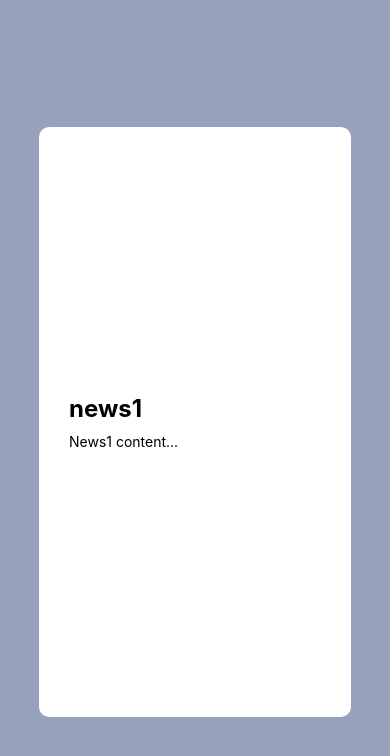
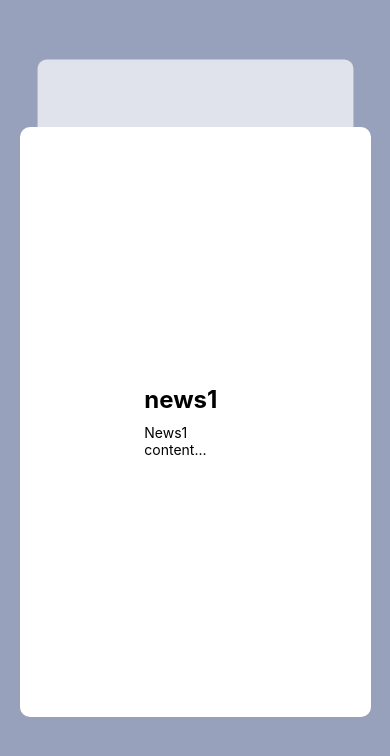
Before and after one commit to Ayandip13/cardAnimation, a React Native app: screen / in a window 390 px wide. Shown: the top 756 px of the page. Built offline with nearby package versions, Linux system fonts and the light colour scheme.

Commit message:
add jiggly effect for first and last element

```diff
--- a/App.tsx
+++ b/App.tsx
@@ -21,13 +21,13 @@ export default function App() {
     <GestureHandlerRootView style={{ flex: 1 }}>
       <Card
         cards={sampleCard}
-        style={{ backgroundColor: '#98A1BC' }}
+        style={{ backgroundColor: '#98A1BC', }}
         cardStyle={{
           backgroundColor: '#fff',
           borderRadius: 10,
-          padding: 30,
+          padding: "32%",
           height: "70%",
-          width: "80%",
+          width: "90%",
           elevation:5
         }}
       />
--- a/screens/Card.tsx
+++ b/screens/Card.tsx
@@ -4,6 +4,7 @@ import Animated, {
   useSharedValue,
   useAnimatedStyle,
   withTiming,
+  withSpring,
   runOnJS,
 } from 'react-native-reanimated';
 import {
@@ -19,13 +20,14 @@ interface CardSwiperProps {
   cards: { title: string; content: string }[];
 }
 
-export default function Card({ style, cardStyle, cards }: CardSwiperProps) {
+export default function CardSwiper({ style, cardStyle, cards }: CardSwiperProps) {
   const [currentIndex, setCurrentIndex] = useState<number>(0);
   const translateY = useSharedValue(0);
   const scale = useSharedValue(1);
   const opacity = useSharedValue(1);
 
-  const changeIndex = (newIndex: number) => {
+  const changeIndex = (direction: 'up' | 'down') => {
+    const newIndex = direction === 'up' ? currentIndex + 1 : currentIndex - 1;
     setCurrentIndex(newIndex);
     translateY.value = 0;
     scale.value = 1;
@@ -36,30 +38,33 @@ export default function Card({ style, cardStyle, cards }: CardSwiperProps) {
     .onUpdate((e) => {
       translateY.value = e.translationY;
 
-      const ratio = Math.min(Math.abs(e.translationY) / 300, 0.7);
-      const scaleRatio = Math.min(Math.abs(e.translationY) / 1000, 0.1);
-
-      if (e.translationY < -50 || e.translationY > 50) {
-        opacity.value = 1 - ratio;
-        scale.value = 1 - scaleRatio;
-      }
+      // Scale down and fade out slightly as user swipes
+      const progress = Math.min(Math.abs(e.translationY) / height, 1);
+      scale.value = 1 - progress * 0.1;
+      opacity.value = 1 - progress * 0.5;
     })
     .onEnd((e) => {
-      const isSwipeUp = e.translationY < -100;
-      const isSwipeDown = e.translationY > 100;
+      const isSwipeUp = e.translationY < -height * 0.2; // 20% of screen height
+      const isSwipeDown = e.translationY > height * 0.2;
+      const velocityThreshold = 800; // Fast swipe
 
-      if (isSwipeUp && currentIndex < cards.length - 1) {
-        translateY.value = withTiming(-height, {}, () => {
-          runOnJS(changeIndex)(currentIndex + 1);
+      if ((isSwipeUp || e.velocityY < -velocityThreshold) && currentIndex < cards.length - 1) {
+        // Swipe up - go to next card
+        translateY.value = withTiming(-height, { duration: 300 }, () => {
+          runOnJS(changeIndex)('up');
         });
-      } else if (isSwipeDown && currentIndex > 0) {
-        translateY.value = withTiming(height, {}, () => {
-          runOnJS(changeIndex)(currentIndex - 1);
+      } else if ((isSwipeDown || e.velocityY > velocityThreshold) && currentIndex > 0) {
+        // Swipe down - go to previous card
+        translateY.value = withTiming(height, { duration: 300 }, () => {
+          runOnJS(changeIndex)('down');
         });
       } else {
-        // Revert if not enough swipe distance
-        translateY.value = withTiming(0);
-        scale.value = withTiming(1);
+        // Return to center if not swiped enough
+        translateY.value = withSpring(0, {
+          damping: 20,
+          stiffness: 300,
+        });
+        scale.value = withSpring(1);
         opacity.value = withTiming(1);
       }
     });
@@ -72,24 +77,49 @@ export default function Card({ style, cardStyle, cards }: CardSwiperProps) {
     opacity: opacity.value,
   }));
 
-  const currentCard = cards[currentIndex];
-  const previousCard = cards[currentIndex - 1];
+  const nextCardStyle = useAnimatedStyle(() => ({
+    transform: [
+      {
+        scale: 0.9 + (Math.max(translateY.value, 0) / height) * 0.1
+      },
+    ],
+    opacity: 0.7 + (Math.max(translateY.value, 0) / height) * 0.3,
+  }));
+
+  const prevCardStyle = useAnimatedStyle(() => ({
+    transform: [
+      {
+        scale: 0.9 - (Math.min(translateY.value, 0) / height) * 0.1
+      },
+    ],
+    opacity: 0.7 - (Math.min(translateY.value, 0) / height) * 0.3,
+  }));
 
   return (
     <View style={[styles.container, style]}>
-      {previousCard && (
-        <Animated.View style={[styles.card, cardStyle, styles.behindCard]}>
-          <Text style={styles.title}>{previousCard.title}</Text>
-          <Text>{previousCard.content}</Text>
+      {/* Next Card (behind current) */}
+      {currentIndex < cards.length - 1 && (
+        <Animated.View style={[styles.card, cardStyle, styles.behindCard, nextCardStyle]}>
+          <Text style={styles.title}>{cards[currentIndex + 1].title}</Text>
+          <Text>{cards[currentIndex + 1].content}</Text>
         </Animated.View>
       )}
 
+      {/* Current Card (interactive) */}
       <GestureDetector gesture={gesture}>
         <Animated.View style={[styles.card, cardStyle, animatedStyle]}>
-          <Text style={styles.title}>{currentCard.title}</Text>
-          <Text>{currentCard.content}</Text>
+          <Text style={styles.title}>{cards[currentIndex].title}</Text>
+          <Text>{cards[currentIndex].content}</Text>
         </Animated.View>
       </GestureDetector>
+
+      {/* Previous Card (below if exists) */}
+      {currentIndex > 0 && (
+        <Animated.View style={[styles.card, cardStyle, styles.prevCard, prevCardStyle]}>
+          <Text style={styles.title}>{cards[currentIndex - 1].title}</Text>
+          <Text>{cards[currentIndex - 1].content}</Text>
+        </Animated.View>
+      )}
     </View>
   );
 }
@@ -101,21 +131,26 @@ const styles = StyleSheet.create({
     justifyContent: 'center',
   },
   card: {
-    height: height * 0.85,
+    height: height * 0.8,
     width: width * 0.9,
     backgroundColor: '#fff',
     borderRadius: 20,
     padding: 20,
     elevation: 5,
     justifyContent: 'center',
+    position: 'absolute',
   },
   behindCard: {
-    position: 'absolute',
-    top: 0,
-    left: 0,
+    top: 30,
     zIndex: -1,
     opacity: 0.7,
-    transform: [{ scale: 0.95 }],
+    transform: [{ scale: 0.9 }],
+  },
+  prevCard: {
+    top: height * 0.85,
+    zIndex: -2,
+    opacity: 0.7,
+    transform: [{ scale: 0.9 }],
   },
   title: {
     fontSize: 24,
```
